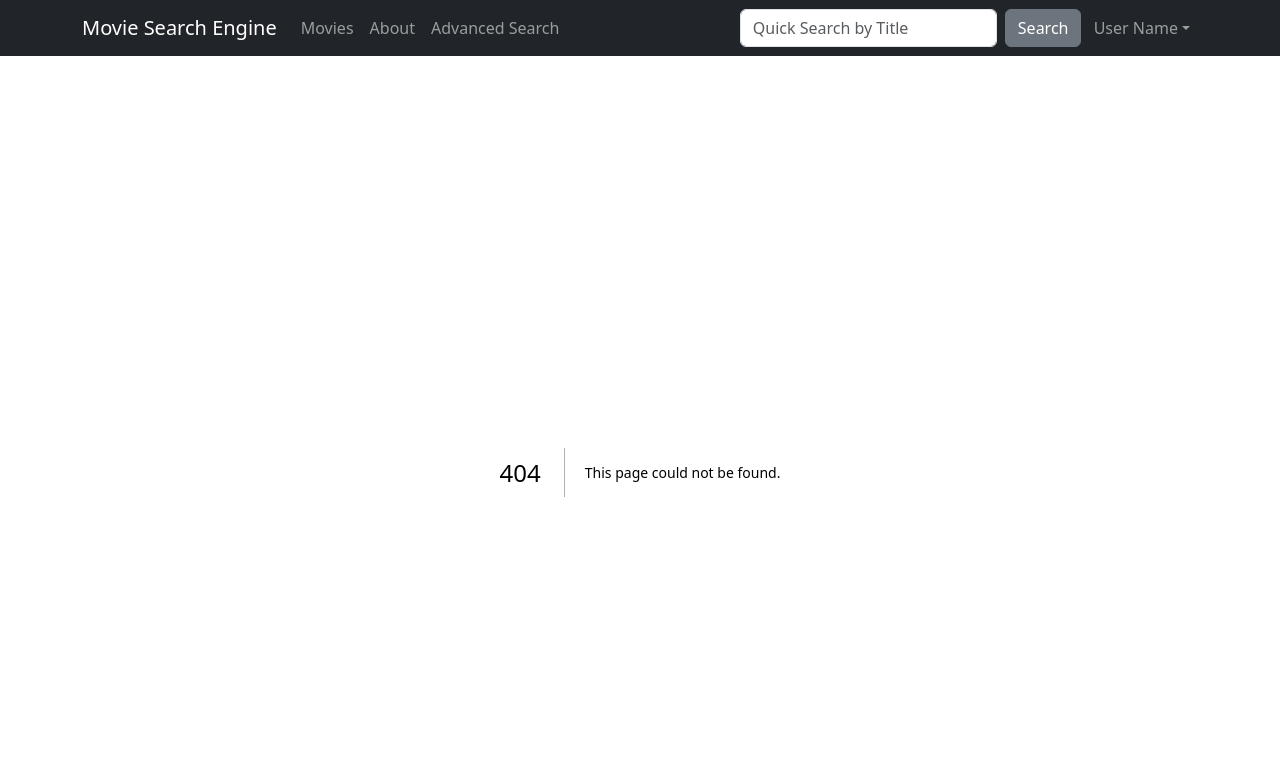
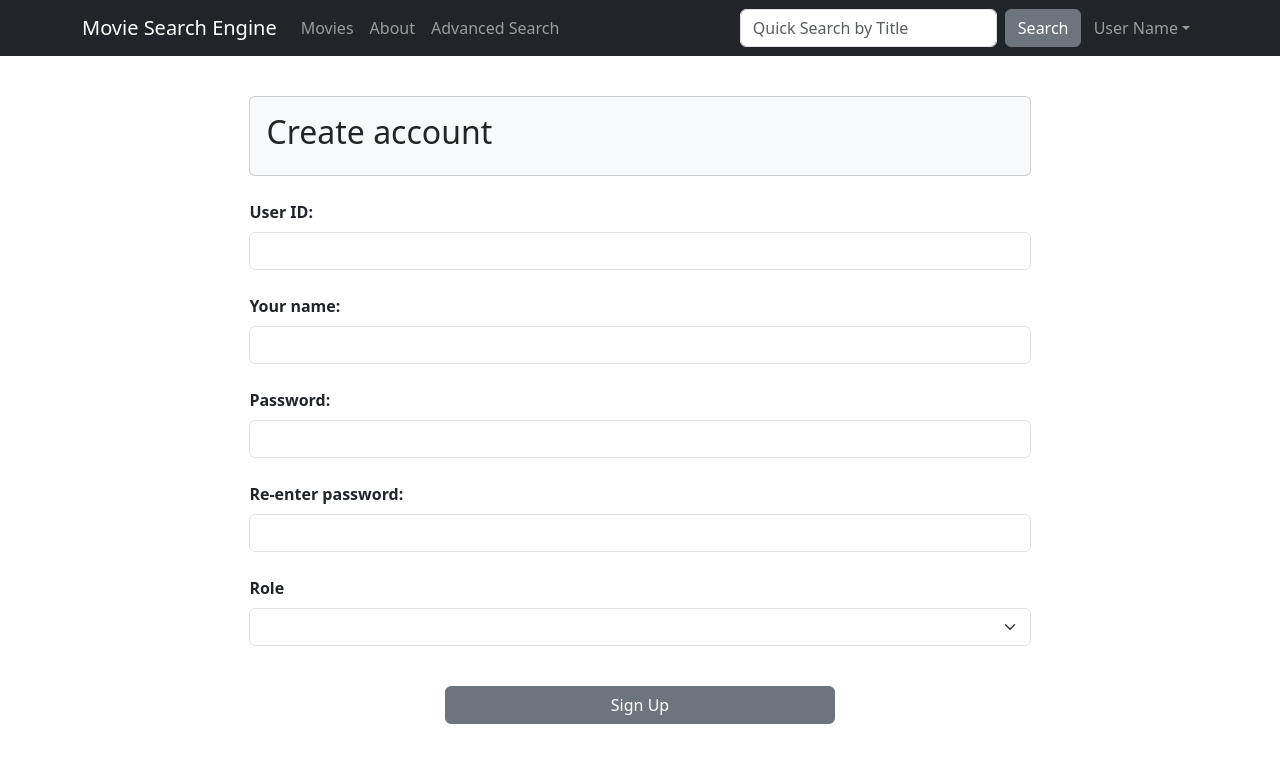
Before and after one commit to SongJoo1993/FlickScout, a Next.js app in the folder my-app/: page /signup in a window 1280 px wide. Before the commit this address had no page. Shown: the top 762 px of the page. Built offline with nearby package versions, Linux system fonts and the light colour scheme.

Commit message:
signup/login page added!

```diff
--- /dev/null
+++ b/my-app/pages/signup.js
@@ -0,0 +1,118 @@
+import { Card, Form, Alert, Button } from "react-bootstrap";
+import { useState, useEffect } from 'react';
+import { useRouter } from 'next/router';
+import { useForm } from 'react-hook-form'
+// import { authenticateUser } from "../lib/authenticate";
+
+
+export default function Login(props) {
+    const [warning, setWarning] = useState("");
+    // const [user, setUser] = useState("");
+    // const [password, setPassword] = useState("");
+    const router = useRouter();
+
+    const {register, handleSubmit, formState: {errors}} = useForm({
+    defaultValues: {
+        userName: "",
+        fullName: "",
+        password: "",
+        password2: "",
+        role:""
+    }
+    });
+
+    async function submitLogin(data, e) {
+        console.log(data);
+        // try{
+        // await authenticateUser(user, password);
+        // router.push("/");
+        // }catch(err){
+        // setWarning(err.message);
+        // }
+    }
+
+    return (
+    <div style={{ maxWidth: "70%", margin: "0 auto"}}>
+        <br />
+        <Card bg="light">
+            <Card.Body>
+            <h2>Create account</h2>
+            </Card.Body>
+        </Card>
+        <br />
+        <Form onSubmit={handleSubmit(submitLogin)}>
+            <Form.Group >
+                <strong><Form.Label>User ID:</Form.Label></strong>
+                <Form.Control
+                    {...register("userName")}
+                    type="text"
+                    // value={user}
+                    id="userName"
+                    name="userName"
+                    // onChange={e => setUser(e.target.value)}
+                     />
+            </Form.Group>
+            <br />
+            <Form.Group >
+                <strong><Form.Label>Your name:</Form.Label></strong>
+                <Form.Control
+                    {...register("fullName")}
+                    type="text"
+                    // value={user}
+                    id="userName"
+                    name="userName"
+                    // onChange={e => setUser(e.target.value)}
+                     />
+            </Form.Group>
+            <br />
+            <Form.Group>
+                <strong><Form.Label>Password:</Form.Label></strong>
+                <Form.Control
+                    {...register("password")}
+                    type="password"
+                    // value={password}
+                    id="password"
+                    name="password"
+                    // onChange={e => setPassword(e.target.value)}
+                    />
+            </Form.Group  >
+            <br />
+            <Form.Group>
+                <strong><Form.Label> Re-enter password:</Form.Label></strong>
+                <Form.Control
+                    {...register("password2")}
+                    type="password"
+                    // value={password}
+                    id="password"
+                    name="password"
+                    // onChange={e => setPassword(e.target.value)}
+                    />
+            </Form.Group  >
+            <br />
+            <Form.Group>
+                    <strong><Form.Label>Role</Form.Label></strong>
+                    <Form.Select {...register("role")} name="countries" className="mb-3">
+                    <option value="user">User</option>
+                    <option value="admin">Admin</option>
+                    </Form.Select>
+                </Form.Group>
+            {warning && <>
+            <br />
+            <Alert variant='danger'>
+                {warning}
+            </Alert>
+            </>}
+            <br />
+            <div style={{textAlign: "center"}}>
+                <Button
+                variant="secondary"
+                className="pull-right"
+                type="submit"
+                style={{width: "50%"}}
+                >Sign Up
+                </Button>
+            </div>
+        </Form>
+    </div>
+    );
+}
```
Also changed, not shown: my-app/pages/login.js (added, +75 -0 lines), 1 other file (tests, documents, lock files or other folders).
